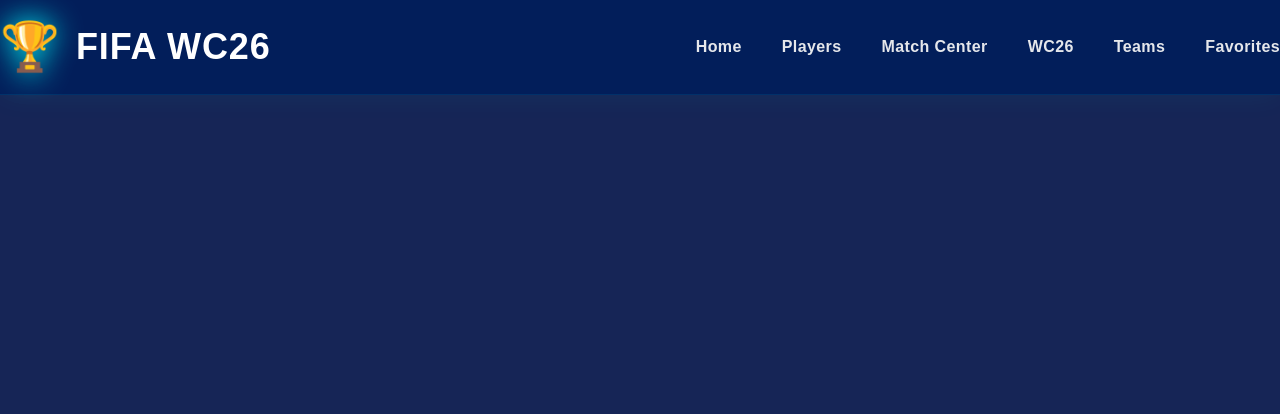
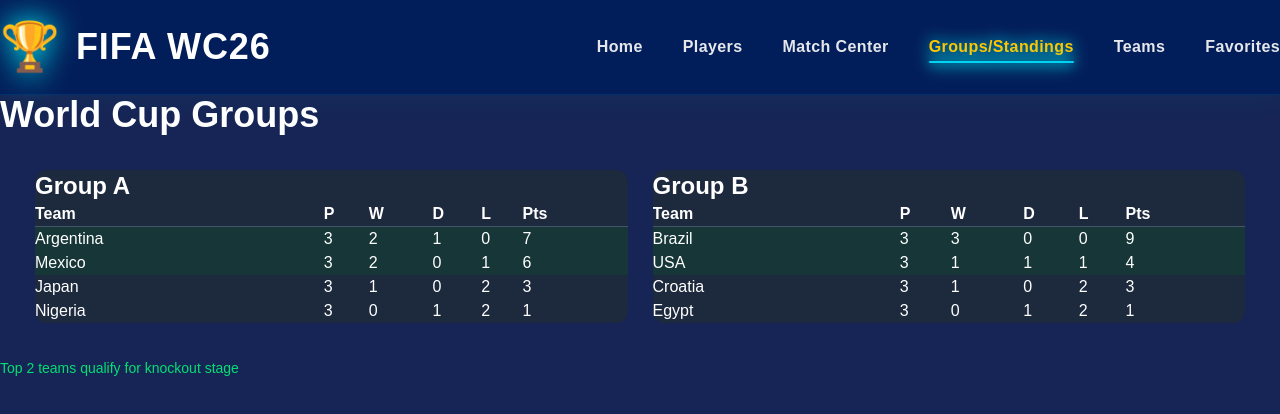
Before and after one commit to SHALBINMS/Football-App, a React (Vite) app: page /groups in a window 1280 px wide. Shown: the top 414 px of the page. Built offline with nearby package versions, Linux system fonts and the light colour scheme.

Commit message:
Add groups standings, favorites system, and team search

```diff
--- a/src/App.jsx
+++ b/src/App.jsx
@@ -10,6 +10,7 @@ import Teams from "./pages/Teams";
 import Favorites from "./pages/Favorites";
 import TeamDetails from "./pages/TeamDetails";
 import MatchDetails from "./pages/MatchDetails";
+import Groups from "./pages/Groups";
 
 import { useState , useEffect } from "react";
 import matches from "./data/matches";
@@ -62,10 +63,14 @@ function App() {
               />
             }
           />
-          <Route path="/matches/:id" element={<MatchDetails
-          liveMatches={liveMatches} />} />
+          <Route
+            path="/matches/:id"
+            element={<MatchDetails liveMatches={liveMatches} />}
+          />
 
           <Route path="/world-cup" element={<WorldCup />} />
+
+          <Route path="/groups" element={<Groups />} />
 
           <Route path="/teams" element={<Teams />} />
           <Route path="/teams/:id" element={<TeamDetails />} />
--- a/src/components/Navbar.jsx
+++ b/src/components/Navbar.jsx
@@ -182,10 +182,10 @@ function NavBar() {
           )}
         </NavLink>
 
-        <NavLink to="/world-cup" className={linkStyles}>
+        <NavLink to="/groups" className={linkStyles}>
           {({ isActive }) => (
             <>
-              WC26
+              Groups/Standings
               {isActive && (
                 <span
                   className="
--- /dev/null
+++ b/src/data/groups.jsx
@@ -0,0 +1,85 @@
+export const groups = [
+  {
+    id: "A",
+    teams: [
+      {
+        id: "argentina",
+        name: "Argentina",
+        played: 3,
+        won: 2,
+        draw: 1,
+        lost: 0,
+        points: 7,
+      },
+      {
+        id: "mexico",
+        name: "Mexico",
+        played: 3,
+        won: 2,
+        draw: 0,
+        lost: 1,
+        points: 6,
+      },
+      {
+        id: "japan",
+        name: "Japan",
+        played: 3,
+        won: 1,
+        draw: 0,
+        lost: 2,
+        points: 3,
+      },
+      {
+        id: "nigeria",
+        name: "Nigeria",
+        played: 3,
+        won: 0,
+        draw: 1,
+        lost: 2,
+        points: 1,
+      },
+    ],
+  },
+
+  {
+    id: "B",
+    teams: [
+      {
+        id: "brazil",
+        name: "Brazil",
+        played: 3,
+        won: 3,
+        draw: 0,
+        lost: 0,
+        points: 9,
+      },
+      {
+        id: "usa",
+        name: "USA",
+        played: 3,
+        won: 1,
+        draw: 1,
+        lost: 1,
+        points: 4,
+      },
+      {
+        id: "croatia",
+        name: "Croatia",
+        played: 3,
+        won: 1,
+        draw: 0,
+        lost: 2,
+        points: 3,
+      },
+      {
+        id: "egypt",
+        name: "Egypt",
+        played: 3,
+        won: 0,
+        draw: 1,
+        lost: 2,
+        points: 1,
+      },
+    ],
+  },
+];
--- a/src/pages/Favorites.jsx
+++ b/src/pages/Favorites.jsx
@@ -1,7 +1,25 @@
+import { useState, useEffect } from "react";
+import TeamCard from "../components/TeamCard";
+import teams from "../data/teams";
 function Favorites() {
+  const [favoriteIds, setFavoriteIds] = useState([]);
+  const favoriteTeams = teams.filter((team) =>
+  favoriteIds.includes(team.id)
+);
+  useEffect(() =>{
+    const favorites = JSON.parse(localStorage.getItem("favorites")) || [];
+    setFavoriteIds(favorites)
+  },[])
   return (
-    <div className="text-white text-4xl p-10">
-      Favorites
+    <div className="px-6 py-10">
+      <h1 className="text-4xl font-bold">
+        Favorite Teams ({favoriteTeams.length})
+      </h1>
+      <div className="grid grid-cols-1 md:grid-cols-2 lg:grid-cols-4 gap-6 mt-8">
+        {favoriteTeams.map((team) => (
+          <TeamCard key={team.id} team={team} />
+        ))}
+      </div>
     </div>
   );
 }
--- /dev/null
+++ b/src/pages/Groups.jsx
@@ -0,0 +1,73 @@
+import React from "react";
+import { groups } from "../data/groups";
+import { Link } from "react-router-dom";
+
+const Groups = () => {
+  return (
+    <div className="p-6">
+      <h1 className="text-4xl font-bold mb-8">World Cup Groups</h1>
+
+      <div className="grid gap-6">
+        {groups.map((group) => (
+          <div
+            key={group.id}
+            className="
+    bg-slate-800
+    rounded-xl
+    p-4
+    transition-all
+    duration-300
+    hover:scale-[1.02]
+    hover:shadow-2xl
+    hover:shadow-green-500/10
+  "
+          >
+            <h2 className="text-2xl font-bold mb-4">Group {group.id}</h2>
+            <div className="overflow-x-auto">
+              <table className="w-full text-left">
+                <thead>
+                  <tr className="border-b border-slate-600">
+                    <th className="py-2">Team</th>
+                    <th>P</th>
+                    <th>W</th>
+                    <th>D</th>
+                    <th>L</th>
+                    <th>Pts</th>
+                  </tr>
+                </thead>
+
+                <tbody>
+                  {group.teams.map((team, index) => (
+                    <tr
+                      key={team.id}
+                      className={index < 2 ? "bg-green-900/30" : ""}
+                    >
+                      <td className="py-2">
+                        <Link
+                          to={`/teams/${team.id}`}
+                          className="hover:text-blue-400 transition"
+                        >
+                          {team.name}
+                        </Link>
+                      </td>
+                      <td>{team.played}</td>
+                      <td>{team.won}</td>
+                      <td>{team.draw}</td>
+                      <td>{team.lost}</td>
+                      <td>{team.points}</td>
+                    </tr>
+                  ))}
+                </tbody>
+              </table>
+            </div>
+          </div>
+        ))}
+      </div>
+      <p className="text-sm text-green-400 mt-3">
+        Top 2 teams qualify for knockout stage
+      </p>
+    </div>
+  );
+};
+
+export default Groups;
--- a/src/pages/TeamDetails.jsx
+++ b/src/pages/TeamDetails.jsx
@@ -1,18 +1,53 @@
 import { useParams } from "react-router-dom";
+import { useState,useEffect } from "react";
 import teams from "../data/teams";
 import players from "../data/players";
 import PlayerCard from "../components/PlayerCard";
 import StatCard from "../components/StatCard";
 
+
 function TeamDetails() {
+ const [isFavorite, setIsFavorite] = useState(false);
+
   const { id } = useParams();
 
   const team = teams.find((team) => team.id === id);
+
+  if (!team) {
+    return <div className="text-center text-2xl mt-10">Team not found</div>;
+  }
 
   const teamPlayers = players.filter(
     (player) => player.nationality === team.name,
   );
 
+ const toggleFavorite = () => {
+   const favorites = JSON.parse(localStorage.getItem("favorites")) || [];
+
+   if (favorites.includes(team.id)) {
+     const updatedFavorites = favorites.filter(
+       (favoriteId) => favoriteId !== team.id,
+     );
+
+     localStorage.setItem("favorites", JSON.stringify(updatedFavorites));
+
+     setIsFavorite(false);
+   } else {
+     const updatedFavorites = [...favorites, team.id];
+
+     localStorage.setItem("favorites", JSON.stringify(updatedFavorites));
+
+     setIsFavorite(true);
+   }
+ };
+
+  useEffect(() => {
+    const favorites = JSON.parse(localStorage.getItem("favorites")) || [];
+
+    if (favorites.includes(team.id)) {
+      setIsFavorite(true);
+    }
+  }, [team.id]);
   return (
     <div className="px-6 py-10">
       {/* HERO SECTION */}
@@ -87,6 +122,26 @@ function TeamDetails() {
             >
               {team.name}
             </h1>
+            <button
+              onClick={toggleFavorite}
+              className="
+    mt-4
+    px-5
+    py-2
+    rounded-lg
+    border
+    border-white/30
+    bg-white/10
+    backdrop-blur-sm
+    text-white
+    font-medium
+    hover:bg-white/20
+    transition-all
+    duration-300
+  "
+            >
+              {isFavorite ? "⭐ Remove Favorite" : "⭐ Add Favorite"}
+            </button>
 
             <div className="space-y-4">
               <p className="text-zinc-300 text-lg">
--- a/src/pages/Teams.jsx
+++ b/src/pages/Teams.jsx
@@ -1,7 +1,12 @@
 import TeamCard from "../components/TeamCard";
 import team from "../data/teams";
+import { useState } from "react";
 
 function Teams() {
+  const [searchTerm, setSearchTerm] = useState("");
+  const filteredTeams = team.filter((team) =>
+  team.name.toLowerCase().includes(searchTerm.toLowerCase())
+  )
   return (
     <div className="px-6 py-10">
       <h1
@@ -14,7 +19,22 @@ function Teams() {
       >
         World Cup Teams
       </h1>
-
+      <input
+        type="text"
+        placeholder="Search teams..."
+        value={searchTerm}
+        onChange={(e) => setSearchTerm(e.target.value)}
+        className="
+        w-full
+        rounded-lg
+        bg-zinc-800
+        text-white
+        border
+        border-zinc-700
+        p-3
+        mb-8
+        "
+        />
       <div
         className="
           grid
@@ -24,7 +44,7 @@ function Teams() {
           lg:grid-cols-3
         "
       >
-        {team.map((team) => (
+        {filteredTeams.map((team) => (
           <TeamCard key={team.id} team={team} />
         ))}
       </div>
```
